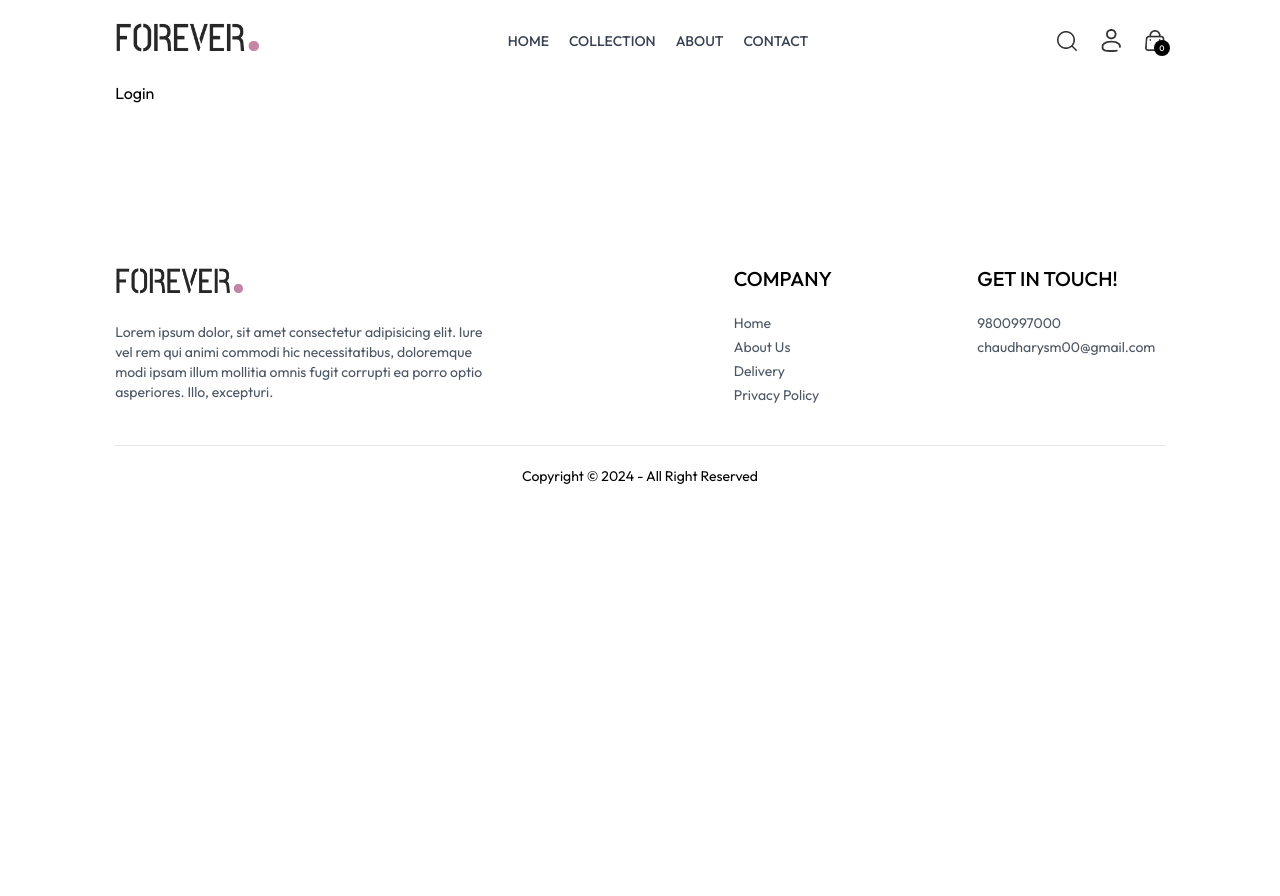
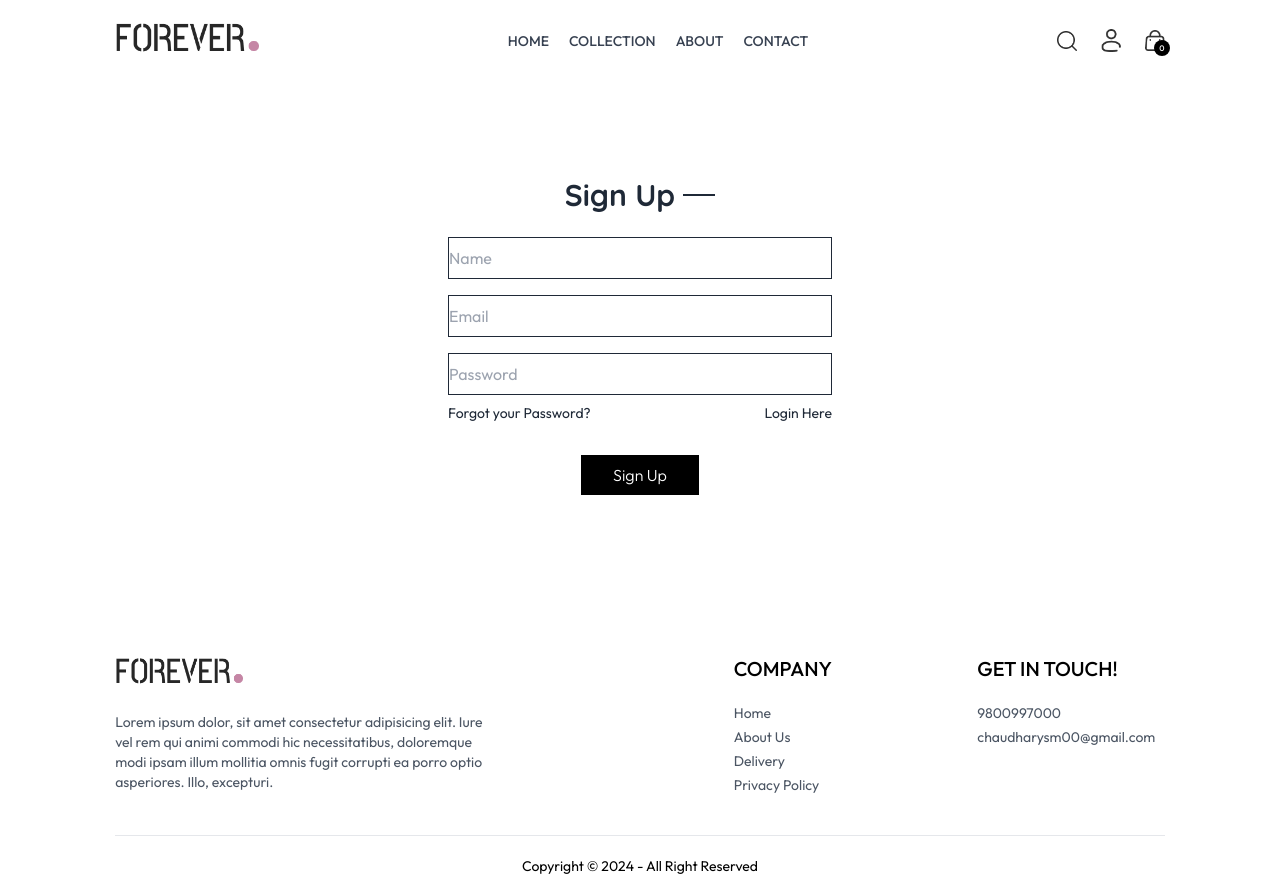
Before and after one commit to salamchy/e_comm, a React (Vite) app in the folder frontend/: page /login in a window 1280 px wide. Before the commit the page ends 800 px from the top, so only its background shows below. Built offline with nearby package versions, Linux system fonts and the light colour scheme.

Commit message:
login page

```diff
--- a/frontend/src/pages/Login.jsx
+++ b/frontend/src/pages/Login.jsx
@@ -1,6 +1,34 @@
+import { useState } from "react"
+
 const Login = () => {
+
+  const [currentState, setCurrentState] = useState("Sign Up");
+
+  const onSubmitHandler = async (event) => {
+    event.preventDefault();
+  }
+
   return (
-    <div>Login</div>
+    <form onSubmit={onSubmitHandler} className="flex flex-col items-center w-[90%] sm:max-w-96 m-auto mt-14 gap-4 text-gray-800">
+      <div className="inline-flex items-center gap-2 mb-2 mt-10">
+        <p className="quicksand text-3xl">{currentState}</p>
+        <hr className="border-none h-[1.5px] w-8 bg-gray-800" />
+      </div>
+
+      {currentState === "Login" ? "" : <input type="text" className="w-full py-2 border border-gray-800" placeholder="Name" required />}
+      <input type="email" className="w-full py-2 border border-gray-800" placeholder="Email" required />
+      <input type="password" className="w-full py-2 border border-gray-800" placeholder="Password" required />
+
+      <div className="w-full flex justify-between text-sm mt-[-8px]">
+        <p className="cursor-pointer">Forgot your Password?</p>
+        {
+          currentState === "Login" ? <p onClick={() => setCurrentState("Sign Up")} className="cursor-pointer">Create Account</p> : <p onClick={() => setCurrentState("Login")} className="cursor-pointer">Login Here</p>
+        }
+      </div>
+
+      <button className="bg-black text-white font-light px-8 py-2 mt-4" >{currentState === "Login" ? "Sign In " : "Sign Up"}</button>
+
+    </form>
   )
 }
-export default Login
+export default Login;
```
